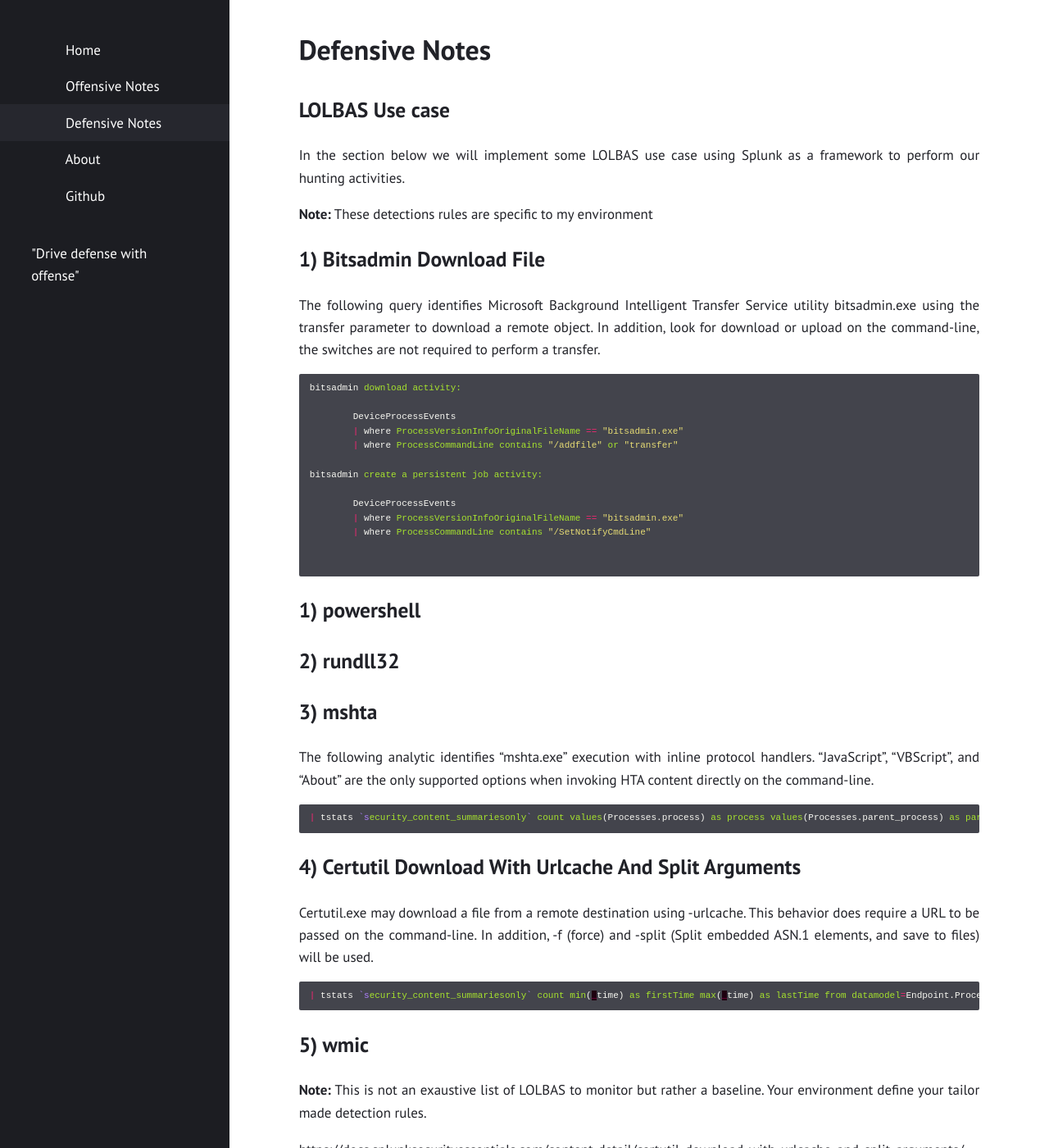
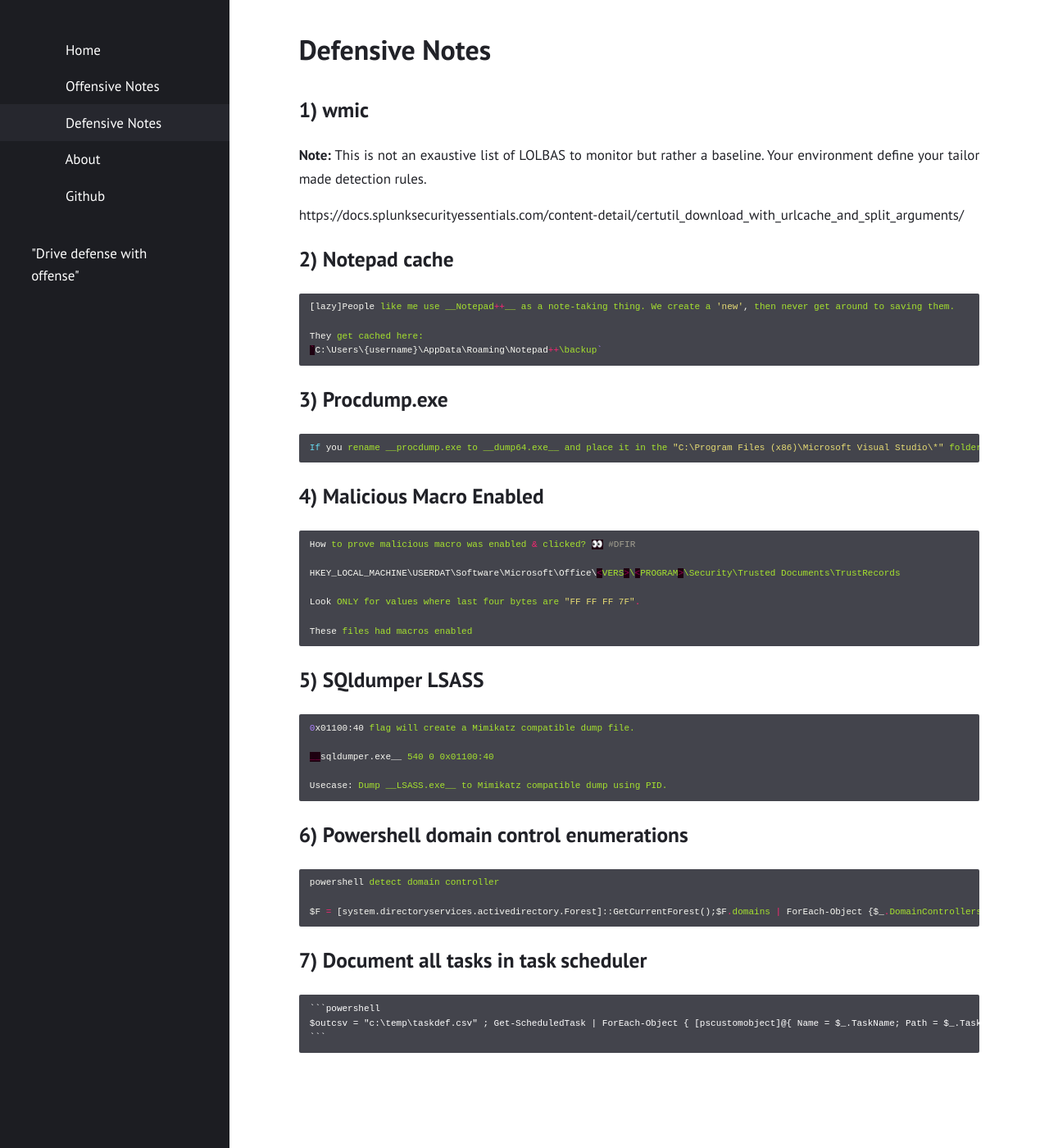
Before and after one commit to Fil88/Fil88.github.io, a Jekyll site: the page built from defensive-notes.md, in a window 1280 px wide and 1400 px high. Shown: the whole window at 82% size. Built offline with Jekyll 4.4.1, drawn with Linux system fonts in a browser that asks for light colours; some of the changed text lies outside the part shown.

Commit message:
Update defensive-notes.md

````diff
--- a/defensive-notes.md
+++ b/defensive-notes.md
@@ -3,63 +3,14 @@ title: "Defensive Notes"
 layout: "post"
 ---
 
-## LOLBAS Use case
-
-In the section below we will implement some LOLBAS use case using Splunk as a framework to perform our hunting activities.
-
-__Note:__ These detections rules are specific to my environment
-
-
-# 1) Bitsadmin Download File
-
-The following query identifies Microsoft Background Intelligent Transfer Service utility bitsadmin.exe using the transfer parameter to download a remote object.
-In addition, look for download or upload on the command-line, the switches are not required to perform a transfer.
-
-```powershell
-bitsadmin download activity:
-
-	DeviceProcessEvents
-	| where ProcessVersionInfoOriginalFileName == "bitsadmin.exe"
-	| where ProcessCommandLine contains "/addfile" or "transfer"
-
-bitsadmin create a persistent job activity:
-
-	DeviceProcessEvents
-	| where ProcessVersionInfoOriginalFileName == "bitsadmin.exe"
-	| where ProcessCommandLine contains "/SetNotifyCmdLine"
-
-
-```
-
-# 1) powershell
-
-# 2) rundll32
-
-# 3) mshta
-
-The following analytic identifies "mshta.exe" execution with inline protocol handlers. "JavaScript", "VBScript", and "About" are the only supported options when invoking HTA content directly on the command-line.
-
-```powershell
-| tstats `security_content_summariesonly` count values(Processes.process) as process values(Processes.parent_process) as parent_process min(_time) as firstTime max(_time) as lastTime from datamodel=Endpoint.Processes where `process_mshta` (Processes.process=*vbscript* OR Processes.process=*javascript* OR Processes.process=*about*) by Processes.user Processes.process_name Processes.original_file_name Processes.parent_process_name Processes.dest  | `drop_dm_object_name(Processes)` | `security_content_ctime(firstTime)`| `security_content_ctime(lastTime)` | `detect_mshta_inline_hta_execution_filter`
-```
-
-
-# 4) Certutil Download With Urlcache And Split Arguments
-
-Certutil.exe may download a file from a remote destination using -urlcache. This behavior does require a URL to be passed on the command-line. In addition, -f (force) and -split (Split embedded ASN.1 elements, and save to files) will be used.
-
-```powershell
-| tstats `security_content_summariesonly` count min(_time) as firstTime max(_time) as lastTime from datamodel=Endpoint.Processes where `process_certutil` Processes.process=*urlcache* Processes.process=*split* by Processes.dest Processes.user Processes.parent_process Processes.process_name Processes.process Processes.process_id Processes.original_file_name Processes.parent_process_id | `drop_dm_object_name(Processes)` | `security_content_ctime(firstTime)` | `security_content_ctime(lastTime)` | `certutil_download_with_urlcache_and_split_arguments_filter`
-```
-
-# 5) wmic
+# 1) wmic
 
 __Note:__ This is not an exaustive list of LOLBAS to monitor but rather a baseline. Your environment define your tailor made detection rules.
 
 https://docs.splunksecurityessentials.com/content-detail/certutil_download_with_urlcache_and_split_arguments/
 
 
-# 6) Notepad cache
+# 2) Notepad cache
 ```powershell
 [lazy]People like me use __Notepad++__ as a note-taking thing. We create a 'new', then never get around to saving them.
 
@@ -98,7 +48,7 @@ __sqldumper.exe__ 540 0 0x01100:40
 Usecase: Dump __LSASS.exe__ to Mimikatz compatible dump using PID.
 ```
 
-# 10 Powershell domain control enumerations
+# 6) Powershell domain control enumerations
 
 ```powershell
 powershell detect domain controller
@@ -106,7 +56,7 @@ powershell detect domain controller
 $F = [system.directoryservices.activedirectory.Forest]::GetCurrentForest();$F.domains | ForEach-Object {$_.DomainControllers} | ForEach-Object {$_.Name + " " + $_.IPAddress}
 ```
 
-# Document all tasks in task scheduler
+# 7) Document all tasks in task scheduler
 	```powershell
 	$outcsv = "c:\temp\taskdef.csv" ; Get-ScheduledTask | ForEach-Object { [pscustomobject]@{ Name = $_.TaskName; Path = $_.TaskPath;LastResult = $(($_ | Get-ScheduledTaskInfo).LastTaskResult);NextRun = $(($_ | Get-ScheduledTaskInfo).NextRunTime);Status = $_.State;Command = $_.Actions.execute;Arguments = $_.Actions.Arguments }} |Export-Csv -Path $outcsv -NoTypeInformation -Force
 	```
````
Also changed, not shown: other parts of defensive-notes.md (+3 -4 lines).
